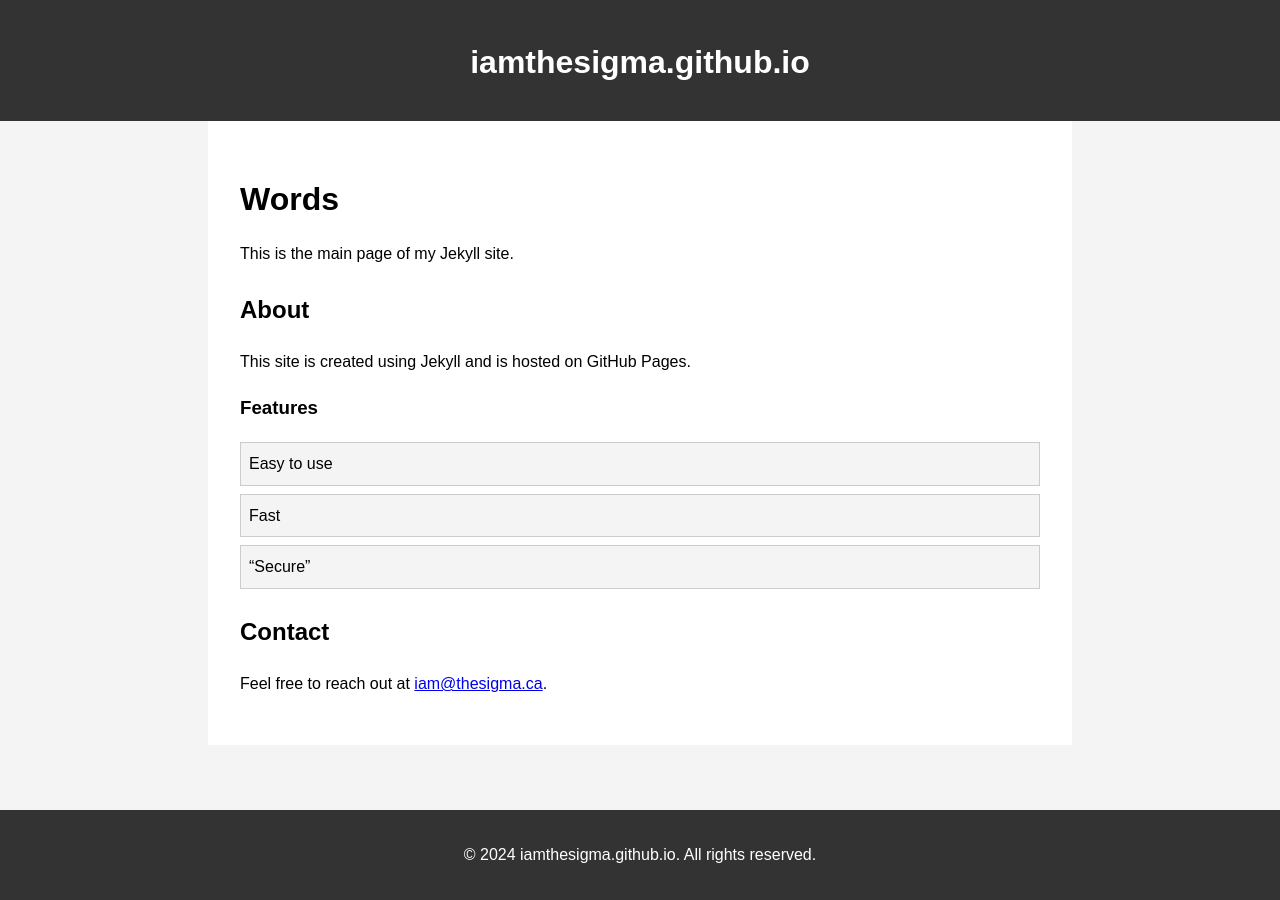
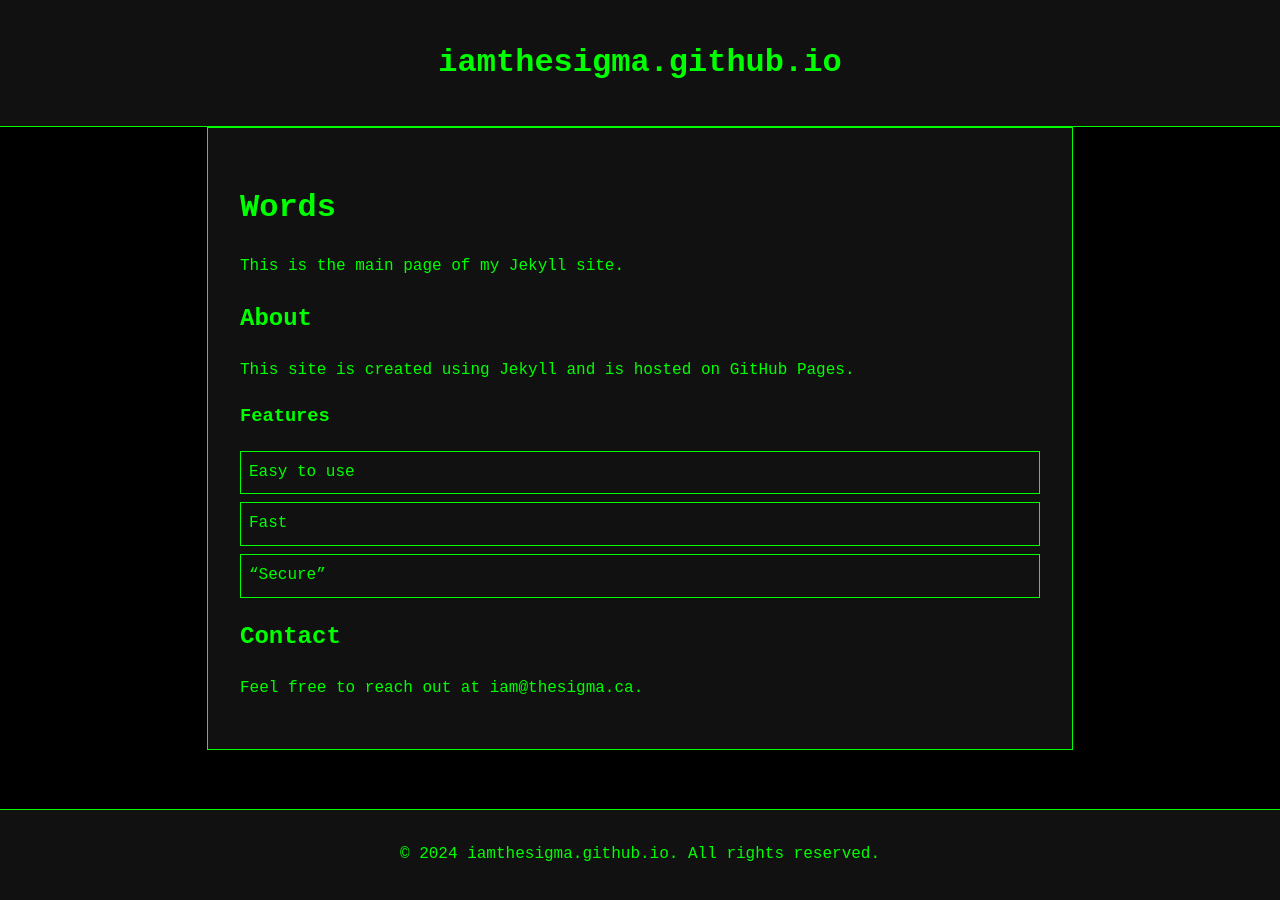
Before and after one commit to iamthesigma/iamthesigma.github.io, a Jekyll site: the page built from thesigma.ca-jekyll-site/index.md, in a window 1280 px wide. Built offline with Jekyll 4.4.1, drawn with Linux system fonts in a browser that asks for light colours.

Commit message:
Update style.css

```diff
--- a/thesigma.ca-jekyll-site/assets/css/style.css
+++ b/thesigma.ca-jekyll-site/assets/css/style.css
@@ -1,43 +1,50 @@
 body {
-    font-family: Arial, sans-serif;
+    font-family: 'Courier New', Courier, monospace;
     line-height: 1.6;
     margin: 0;
     padding: 0;
-    background: #f4f4f4;
+    background: #000;
+    color: #00ff00;
 }
 
 header {
-    background: #333;
-    color: #fff;
+    background: #111;
+    color: #00ff00;
     padding: 1em 0;
     text-align: center;
+    border-bottom: 1px solid #00ff00;
 }
 
 main {
     padding: 2em;
     max-width: 800px;
     margin: 0 auto;
-    background: #fff;
+    background: #111;
+    border: 1px solid #00ff00;
 }
 
 footer {
-    background: #333;
-    color: #fff;
+    background: #111;
+    color: #00ff00;
     text-align: center;
     padding: 1em 0;
+    border-top: 1px solid #00ff00;
     position: absolute;
     bottom: 0;
     width: 100%;
 }
 
-h1 {
-    font-size: 2em;
-    margin-bottom: 0.5em;
+h1, h2 {
+    color: #00ff00;
 }
 
-h2 {
-    font-size: 1.5em;
-    margin-top: 1em;
+a {
+    color: #00ff00;
+    text-decoration: none;
+}
+
+a:hover {
+    text-decoration: underline;
 }
 
 ul {
@@ -46,8 +53,9 @@ ul {
 }
 
 ul li {
-    background: #f4f4f4;
+    background: #111;
     margin: 0.5em 0;
     padding: 0.5em;
-    border: 1px solid #ccc;
+    border: 1px solid #00ff00;
+    color: #00ff00;
 }
```
